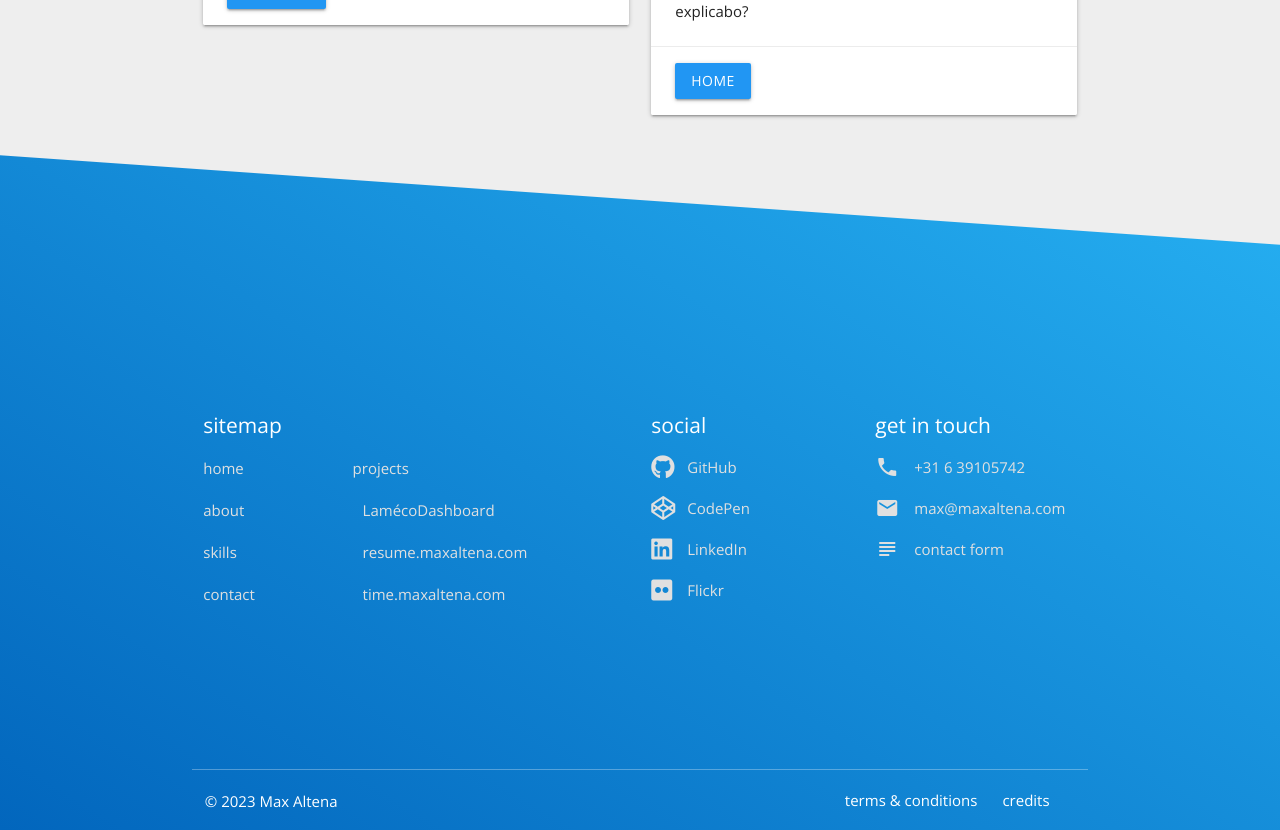
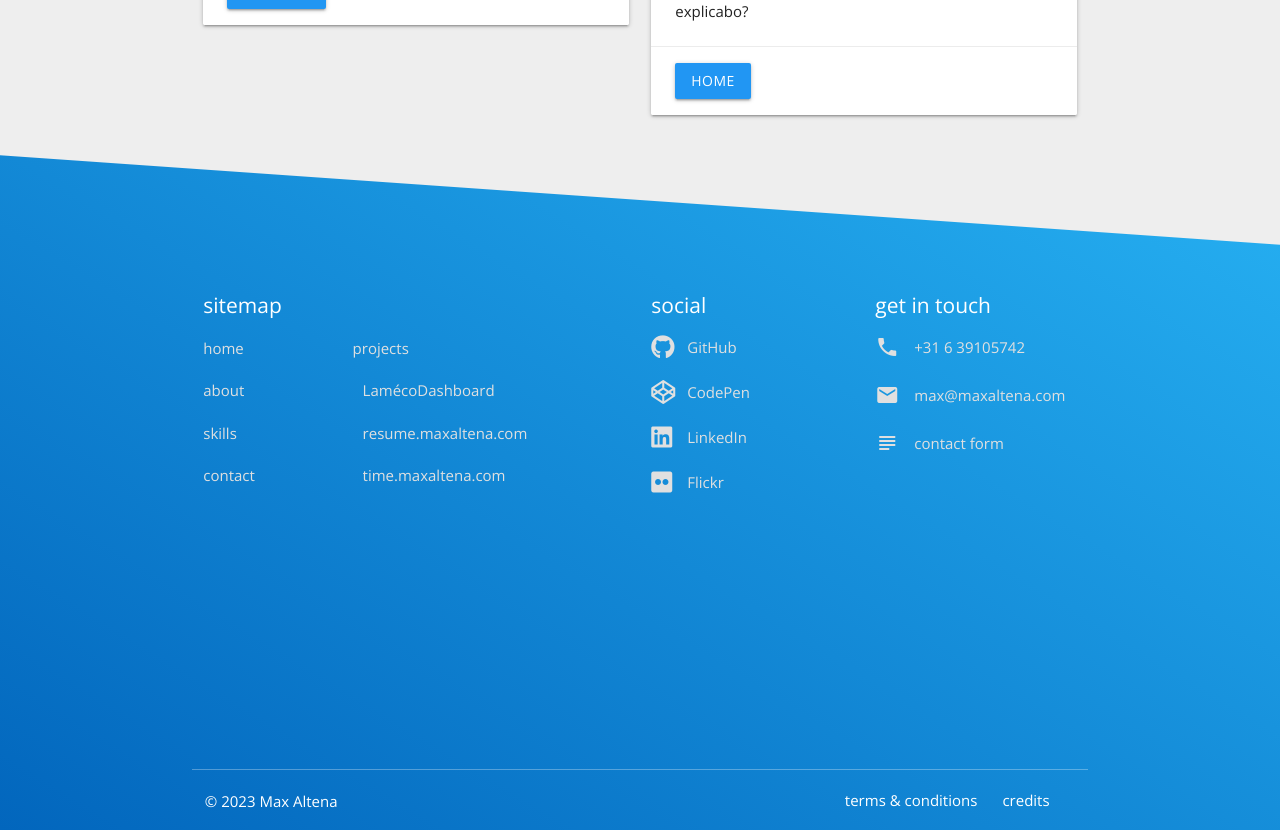
Before and after one commit to MaxAltena/maxaltena.com, a React (Create React App) app: page / in a window 1280 px wide. Shown: the part 1680-2510 px from the top of the page. Built offline with nearby package versions, Linux system fonts and the light colour scheme.

Commit message:
updated footer and its styling

```diff
--- a/src/components/Footer/Copyright.js
+++ b/src/components/Footer/Copyright.js
@@ -4,8 +4,26 @@ import Alink from "../common/Alink";
 const Copyright = () => {
   return (
     <div className="Copyright">
-      <div>&copy; {new Date().getFullYear()} Max Altena</div>
-      <div>
+      <div className="innerCopyright hide-on-med-and-down">
+        <div>
+          <p>&copy; {new Date().getFullYear()} Max Altena</p>
+        </div>
+        <div>
+          <Alink
+            type="Link"
+            to="/terms"
+            name="Terms & conditions"
+            classes="white-text"
+          />
+          <Alink
+            type="Link"
+            to="/credits"
+            name="Credits"
+            classes="white-text"
+          />
+        </div>
+      </div>
+      <div className="innerCopyright hide-on-large-only">
         <Alink
           type="Link"
           to="/terms"
@@ -13,6 +31,7 @@ const Copyright = () => {
           classes="white-text"
         />
         <Alink type="Link" to="/credits" name="Credits" classes="white-text" />
+        <p>&copy; {new Date().getFullYear()} Max Altena</p>
       </div>
     </div>
   );
--- a/src/components/Footer/Goodbye.js
+++ b/src/components/Footer/Goodbye.js
@@ -5,8 +5,8 @@ import Alink from "../common/Alink";
 const Goodbye = () => {
   return (
     <div className="Goodbye">
-      <div className="row">
-        <div className="section col m12 l6 hide-on-small-only">
+      <div className="row hide-on-small-only">
+        <div className="section col m12 l6">
           <p className="lowercase">Sitemap</p>
           <div className="row">
             <div className="col s6 m6 l4">
@@ -86,7 +86,111 @@ const Goodbye = () => {
             </div>
           </div>
         </div>
-        <div className="section col s6 offset-s3 hide-on-med-and-up">
+        <div className="section col m6 l3">
+          <p className="lowercase">Social</p>
+          <ul>
+            <li>
+              <a
+                href="https://github.com/MaxAltena/"
+                target="_blank"
+                rel="noopener noreferrer"
+                className="Alink grey-text text-lighten-2"
+              >
+                <i className="fab fa-github" />
+                <span className="inner">
+                  <span className="default">GitHub</span>
+                  <span className="hover">GitHub</span>
+                </span>
+              </a>
+            </li>
+            <li>
+              <a
+                href="https://codepen.io/MaxAltena/"
+                target="_blank"
+                rel="noopener noreferrer"
+                className="Alink grey-text text-lighten-2"
+              >
+                <i className="fab fa-codepen" />
+                <span className="inner">
+                  <span className="default">CodePen</span>
+                  <span className="hover">CodePen</span>
+                </span>
+              </a>
+            </li>
+            <li>
+              <a
+                href="https://linkedin.com/in/MaxAltena/"
+                target="_blank"
+                rel="noopener noreferrer"
+                className="Alink grey-text text-lighten-2"
+              >
+                <i className="fab fa-linkedin" />
+                <span className="inner">
+                  <span className="default">LinkedIn</span>
+                  <span className="hover">LinkedIn</span>
+                </span>
+              </a>
+            </li>
+            <li>
+              <a
+                href="https://flickr.com/people/MaxAltena/"
+                target="_blank"
+                rel="noopener noreferrer"
+                className="Alink grey-text text-lighten-2"
+              >
+                <i className="fab fa-flickr" />
+                <span className="inner">
+                  <span className="default">Flickr</span>
+                  <span className="hover">Flickr</span>
+                </span>
+              </a>
+            </li>
+          </ul>
+        </div>
+        <div className="section col m6 l3">
+          <p className="lowercase">Get in touch</p>
+          <ul>
+            <li>
+              <a
+                href="tel: +31 6 39105742"
+                className="Alink grey-text text-lighten-2 lowercase"
+              >
+                <i className="material-icons">phone</i>
+                <span className="inner">
+                  <span className="default">+31 6 39105742</span>
+                  <span className="hover">+31 6 39105742</span>
+                </span>
+              </a>
+            </li>
+            <li>
+              <a
+                href="mailto:Max@MaxAltena.com"
+                className="Alink grey-text text-lighten-2 lowercase"
+              >
+                <i className="material-icons">email</i>
+                <span className="inner">
+                  <span className="default">Max@MaxAltena.com</span>
+                  <span className="hover">Max@MaxAltena.com</span>
+                </span>
+              </a>
+            </li>
+            <li>
+              <Link
+                to="/contact"
+                className="Alink grey-text text-lighten-2 lowercase"
+              >
+                <i className="material-icons">subject</i>
+                <span className="inner">
+                  <span className="default">Contact form</span>
+                  <span className="hover">Contact form</span>
+                </span>
+              </Link>
+            </li>
+          </ul>
+        </div>
+      </div>
+      <div className="row hide-on-med-and-up">
+        <div className="section col s12">
           <p className="lowercase">Sitemap</p>
           <div className="row">
             <div className="col s12">
@@ -162,7 +266,7 @@ const Goodbye = () => {
             </div>
           </div>
         </div>
-        <div className="section col s6 offset-s3 m6 l3">
+        <div className="section col s12">
           <p className="lowercase">Social</p>
           <ul>
             <li>
@@ -223,7 +327,7 @@ const Goodbye = () => {
             </li>
           </ul>
         </div>
-        <div className="section col s6 offset-s3 m6 l3">
+        <div className="section col s12">
           <p className="lowercase">Get in touch</p>
           <ul>
             <li>
--- a/src/scss/components/_Copyright.scss
+++ b/src/scss/components/_Copyright.scss
@@ -1,4 +1,7 @@
 .Copyright {
+  height: auto;
+  .innerCopyright {
+    &.hide-on-med-and-down {
       display: flex;
       justify-content: space-between;
       align-items: center;
@@ -13,3 +16,18 @@
         }
       }
     }
+    &.hide-on-large-only {
+      display: flex;
+      flex-direction: column;
+      justify-content: center;
+      align-items: center;
+      width: 100%;
+      height: auto;
+      padding: 1vh 0;
+      > a,
+      > p {
+        margin: 0.5vh 0;
+      }
+    }
+  }
+}
--- a/src/scss/components/_Footer.scss
+++ b/src/scss/components/_Footer.scss
@@ -10,8 +10,9 @@
   z-index: 0;
 
   .container {
-    padding-top: 35vh;
+    padding-top: 20vh;
     min-height: 700px;
+    height: auto;
     display: flex;
     flex-direction: column;
     .divider {
--- a/src/scss/components/_Goodbye.scss
+++ b/src/scss/components/_Goodbye.scss
@@ -1,19 +1,30 @@
 .Goodbye {
   height: auto;
 
+  .stuff {
+    margin: 0 auto;
+    width: 100px;
+  }
+
   .row {
     .section {
-      height: 30vh;
+      height: auto;
+      margin-bottom: 5vh;
+
       p {
         font-size: 1.4em;
         margin-bottom: 15px;
       }
       ul {
         li {
+          margin-bottom: 20px;
+          &:last-child {
+            margin-bottom: 0;
+          }
           a {
             display: inline-flex;
             align-items: center;
-            margin-bottom: 20px;
+
             i {
               margin-right: 15px;
               transition: color 0.3s ease-in-out !important;
@@ -38,9 +49,12 @@
         }
       }
       &.hide-on-med-and-up {
-        height: 50vh;
-        margin-bottom: 20px;
+        height: auto;
       }
+    }
+    &.hide-on-med-and-up {
+      margin: 0 auto;
+      width: 200px;
     }
   }
 }
```
Lines whose indentation alone changed are shown as unchanged.
